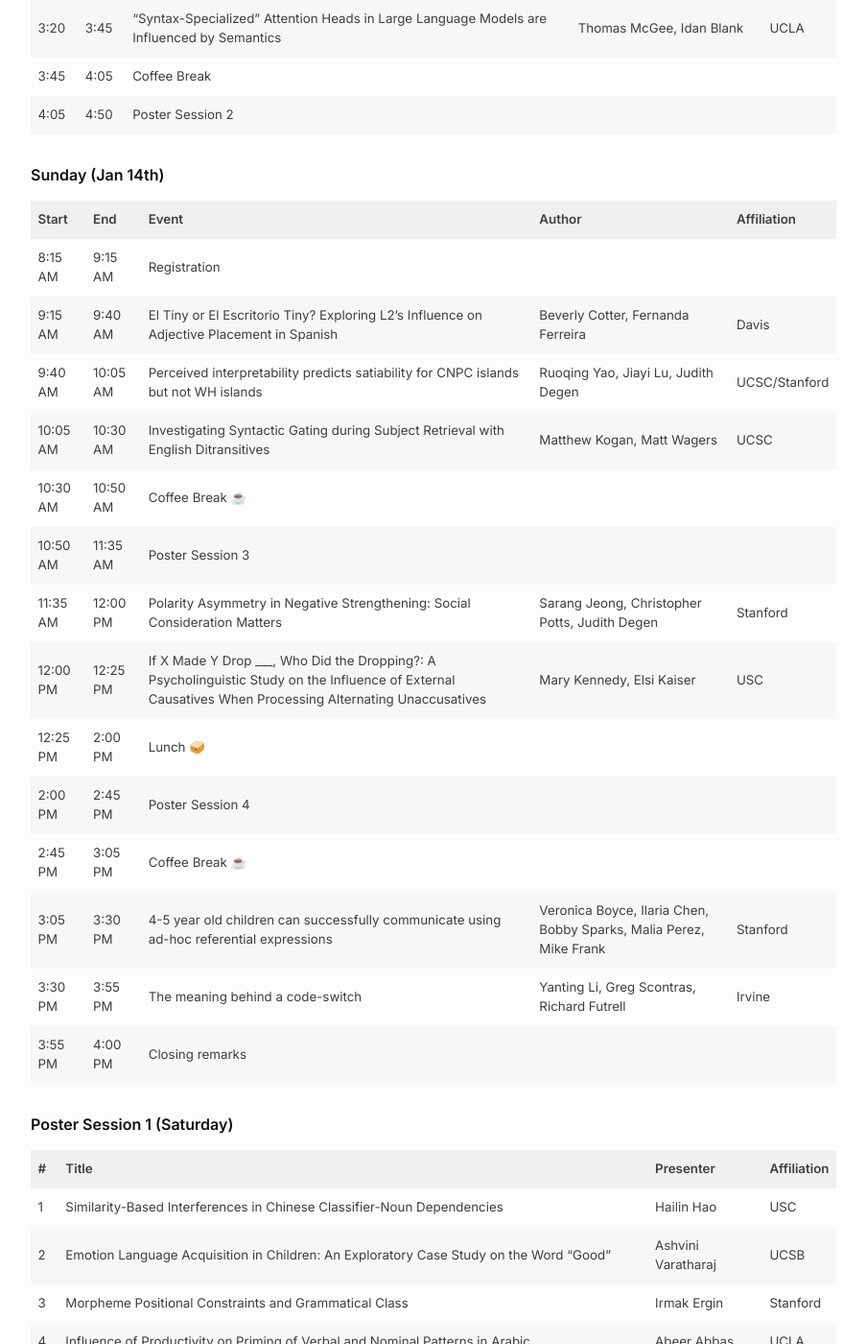
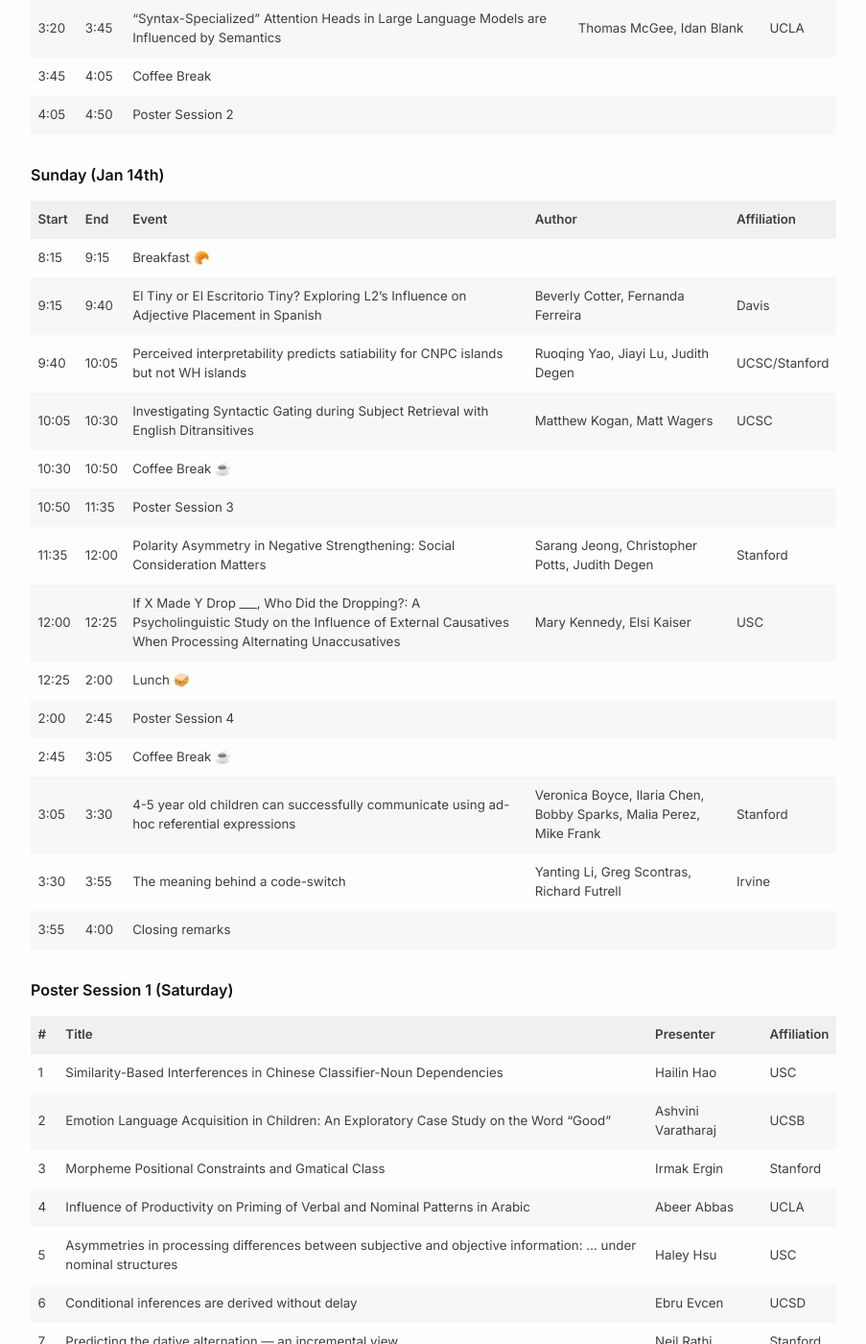
Before and after one commit to camp6/camp6.github.io, a Jekyll site: the page built from schedule.md, in a window 1280 px wide and 1400 px high, scrolled down 1264 px. Shown: the whole window at 96% size, without its empty margins (188-1091 px from the left). Built offline with Jekyll 4.4.1, drawn with Linux system fonts in a browser that asks for light colours; some of the changed text lies outside the part shown.

Commit message:
schedule change

```diff
--- a/schedule.md
+++ b/schedule.md
@@ -30,20 +30,20 @@ order: 3
 
 | Start    | End      | Event                                                                                          | Author                                            | Affiliation     |
 |----------|----------|------------------------------------------------------------------------------------------------|---------------------------------------------------|-----------------|
-| 8:15 AM  | 9:15 AM  | Registration                                                                                   |                                                   |                 |
-| 9:15 AM  | 9:40 AM  | El Tiny or El Escritorio Tiny? Exploring L2's Influence on Adjective Placement in Spanish     | Beverly Cotter, Fernanda Ferreira                 | Davis           |
-| 9:40 AM  | 10:05 AM | Perceived interpretability predicts satiability for CNPC islands but not WH islands            | Ruoqing Yao, Jiayi Lu, Judith Degen               | UCSC/Stanford   |
-| 10:05 AM | 10:30 AM | Investigating Syntactic Gating during Subject Retrieval with English Ditransitives             | Matthew Kogan, Matt Wagers                       | UCSC            |
-| 10:30 AM | 10:50 AM | Coffee Break ☕                                                                               |                                                   |                 |
-| 10:50 AM | 11:35 AM | Poster Session 3                                                                               |                                                   |                 |
-| 11:35 AM | 12:00 PM | Polarity Asymmetry in Negative Strengthening: Social Consideration Matters                    | Sarang Jeong, Christopher Potts, Judith Degen    | Stanford        |
-| 12:00 PM | 12:25 PM | If X Made Y Drop \_\_\_, Who Did the Dropping?: A Psycholinguistic Study on the Influence of External Causatives When Processing Alternating Unaccusatives | Mary Kennedy, Elsi Kaiser | USC           |
-| 12:25 PM | 2:00 PM  | Lunch 🥪                                                                                      |                                                   |                 |
-| 2:00 PM  | 2:45 PM  | Poster Session 4                                                                               |                                                   |                 |
-| 2:45 PM  | 3:05 PM  | Coffee Break ☕                                                                               |                                                   |                 |
-| 3:05 PM  | 3:30 PM  | 4-5 year old children can successfully communicate using ad-hoc referential expressions       | Veronica Boyce, Ilaria Chen, Bobby Sparks, Malia Perez, Mike Frank | Stanford        |
-| 3:30 PM  | 3:55 PM  | The meaning behind a code-switch                                                              | Yanting Li, Greg Scontras, Richard Futrell        | Irvine          |
-| 3:55 PM  | 4:00 PM  | Closing remarks                                                                               |                                                   |                 |
+| 8:15  | 9:15  | Breakfast 🥐                                                                                  |                                                   |                 |
+| 9:15  | 9:40  | El Tiny or El Escritorio Tiny? Exploring L2's Influence on Adjective Placement in Spanish     | Beverly Cotter, Fernanda Ferreira                 | Davis           |
+| 9:40  | 10:05 | Perceived interpretability predicts satiability for CNPC islands but not WH islands            | Ruoqing Yao, Jiayi Lu, Judith Degen               | UCSC/Stanford   |
+| 10:05 | 10:30 | Investigating Syntactic Gating during Subject Retrieval with English Ditransitives             | Matthew Kogan, Matt Wagers                       | UCSC            |
+| 10:30 | 10:50 | Coffee Break ☕                                                                               |                                                   |                 |
+| 10:50 | 11:35 | Poster Session 3                                                                               |                                                   |                 |
+| 11:35 | 12:00 | Polarity Asymmetry in Negative Strengthening: Social Consideration Matters                    | Sarang Jeong, Christopher Potts, Judith Degen    | Stanford        |
+| 12:00 | 12:25 | If X Made Y Drop \_\_\_, Who Did the Dropping?: A Psycholinguistic Study on the Influence of External Causatives When Processing Alternating Unaccusatives | Mary Kennedy, Elsi Kaiser | USC           |
+| 12:25 | 2:00  | Lunch 🥪                                                                                      |                                                   |                 |
+| 2:00  | 2:45  | Poster Session 4                                                                               |                                                   |                 |
+| 2:45  | 3:05  | Coffee Break ☕                                                                               |                                                   |                 |
+| 3:05  | 3:30  | 4-5 year old children can successfully communicate using ad-hoc referential expressions       | Veronica Boyce, Ilaria Chen, Bobby Sparks, Malia Perez, Mike Frank | Stanford        |
+| 3:30  | 3:55  | The meaning behind a code-switch                                                              | Yanting Li, Greg Scontras, Richard Futrell        | Irvine          |
+| 3:55  | 4:00  | Closing remarks                                                                               |                                                   |                 |
 
 **Poster Session 1 (Saturday)**
 
@@ -51,7 +51,7 @@ order: 3
 |----|------------------------------------------------------------------------------------------------------------------------------|----------------------|-------------|
 | 1  | Similarity-Based Interferences in Chinese Classifier-Noun Dependencies                                                       | Hailin Hao           | USC         |
 | 2  | Emotion Language Acquisition in Children: An Exploratory Case Study on the Word "Good"                                       | Ashvini Varatharaj   | UCSB        |
-| 3  | Morpheme Positional Constraints and Grammatical Class                                                                        | Irmak Ergin          | Stanford    |
+| 3  | Morpheme Positional Constraints and Gmatical Class                                                                        | Irmak Ergin          | Stanford    |
 | 4  | Influence of Productivity on Priming of Verbal and Nominal Patterns in Arabic                                                | Abeer Abbas          | UCLA        |
 | 5  | Asymmetries in processing differences between subjective and objective information: ... under nominal structures             | Haley Hsu            | USC         |
 | 6  | Conditional inferences are derived without delay                                                                             | Ebru Evcen           | UCSD        |
```
Also changed, not shown: other parts of schedule.md (+6 -6 lines).
